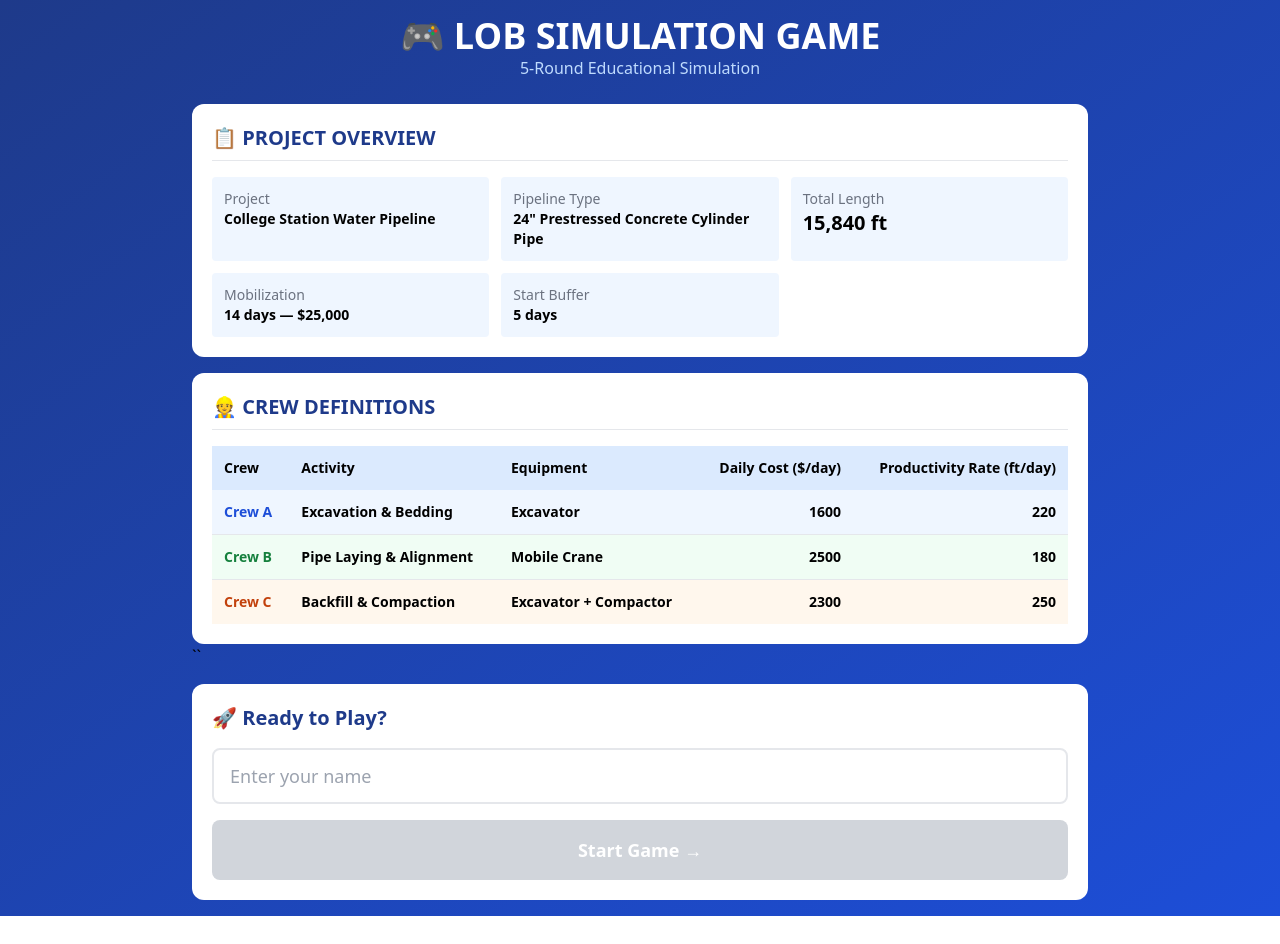
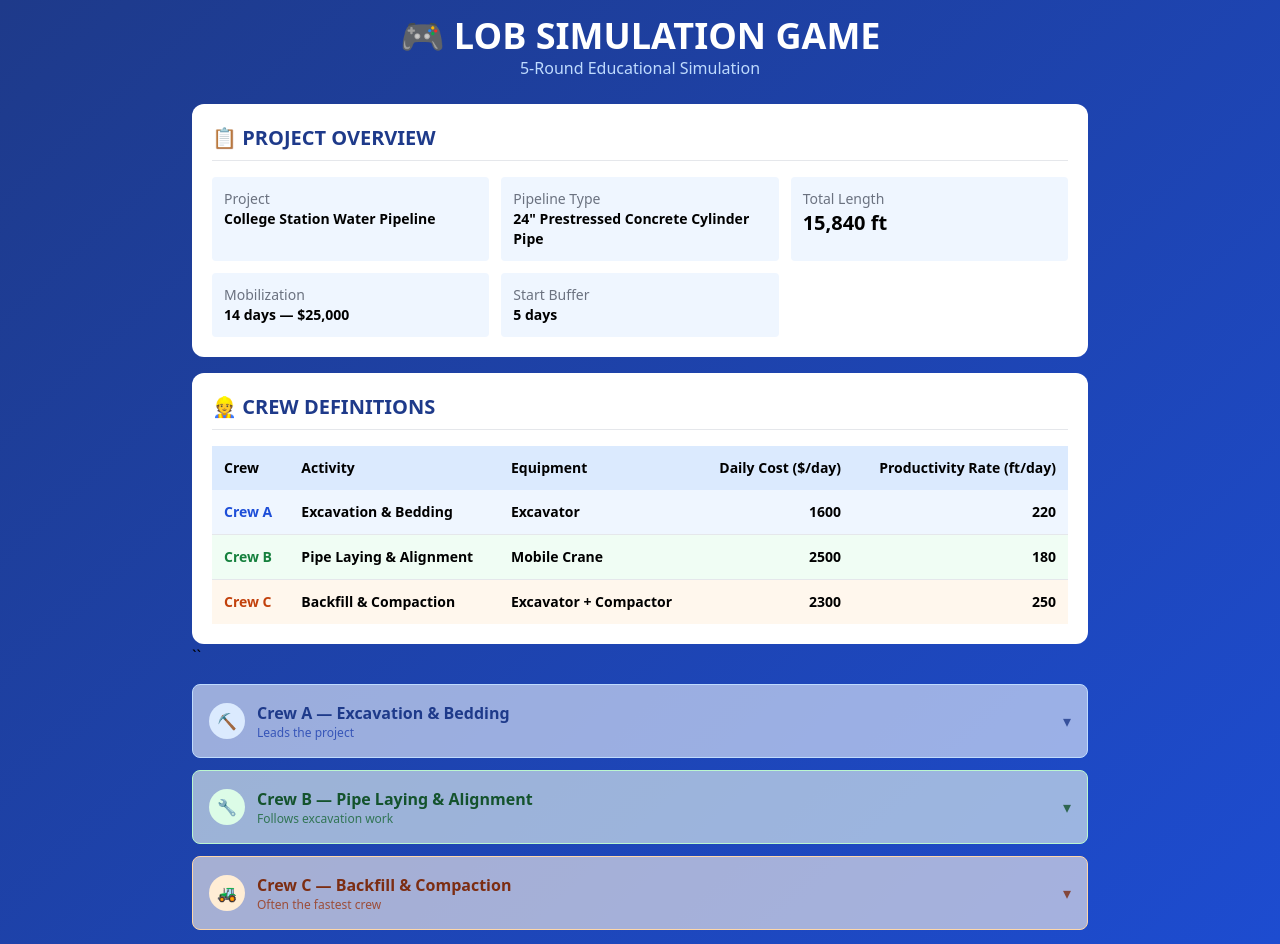
Before and after one commit to tota2544/LOB-Player, a React (Create React App) app: page / in a window 1280 px wide. Shown: the top 944 px of the page. Before the commit the page ends 916 px from the top, so only its background shows below. Built offline with nearby package versions, Linux system fonts and the light colour scheme.

Commit message:
Update App.js

```diff
--- a/src/App.js
+++ b/src/App.js
@@ -266,6 +266,68 @@ export default function LOBGame() {
           </div>
         </div>
         ``
+                  {/* Collapsible Crew Cards (Option B) */}
+          <div className="mt-4 space-y-3">
+            {/* Crew A */}
+            <details className="group rounded-lg border border-blue-200 bg-blue-50/60 p-4">
+              <summary className="flex cursor-pointer list-none items-center justify-between">
+                <div className="flex items-center gap-3">
+                  <div className="flex h-9 w-9 items-center justify-center rounded-full bg-blue-100 text-blue-700">
+                    ⛏️
+                  </div>
+                  <div>
+                    <div className="font-bold text-blue-900">Crew A — Excavation & Bedding</div>
+                    <div className="text-xs text-blue-800/80">Leads the project</div>
+                  </div>
+                </div>
+                <span className="text-blue-900/80 group-open:rotate-180 transition-transform">▾</span>
+              </summary>
+
+              <p className="mt-3 text-sm leading-relaxed text-blue-900">
+                Prepares the trench and bedding foundation, setting the pace for all downstream crews.
+              </p>
+            </details>
+
+            {/* Crew B */}
+            <details className="group rounded-lg border border-green-200 bg-green-50/60 p-4">
+              <summary className="flex cursor-pointer list-none items-center justify-between">
+                <div className="flex items-center gap-3">
+                  <div className="flex h-9 w-9 items-center justify-center rounded-full bg-green-100 text-green-700">
+                    🔧
+                  </div>
+                  <div>
+                    <div className="font-bold text-green-900">Crew B — Pipe Laying & Alignment</div>
+                    <div className="text-xs text-green-800/80">Follows excavation work</div>
+                  </div>
+                </div>
+                <span className="text-green-900/80 group-open:rotate-180 transition-transform">▾</span>
+              </summary>
+
+              <p className="mt-3 text-sm leading-relaxed text-green-900">
+                Installs and aligns pipeline sections in the trench and depends on excavation being ahead.
+              </p>
+            </details>
+
+            {/* Crew C */}
+            <details className="group rounded-lg border border-orange-200 bg-orange-50/60 p-4">
+              <summary className="flex cursor-pointer list-none items-center justify-between">
+                <div className="flex items-center gap-3">
+                  <div className="flex h-9 w-9 items-center justify-center rounded-full bg-orange-100 text-orange-700">
+                    🚜
+                  </div>
+                  <div>
+                    <div className="font-bold text-orange-900">Crew C — Backfill & Compaction</div>
+                    <div className="text-xs text-orange-800/80">Often the fastest crew</div>
+                  </div>
+                </div>
+                <span className="text-orange-900/80 group-open:rotate-180 transition-transform">▾</span>
+              </summary>
+
+              <p className="mt-3 text-sm leading-relaxed text-orange-900">
+                Places and compacts backfill over completed pipe sections and must be spaced to avoid catching up.
+              </p>
+            </details>
+          </div>
 
           <div className="bg-white rounded-xl p-5">
             <h2 className="text-xl font-bold text-blue-900 mb-4">🚀 Ready to Play?</h2>
```
